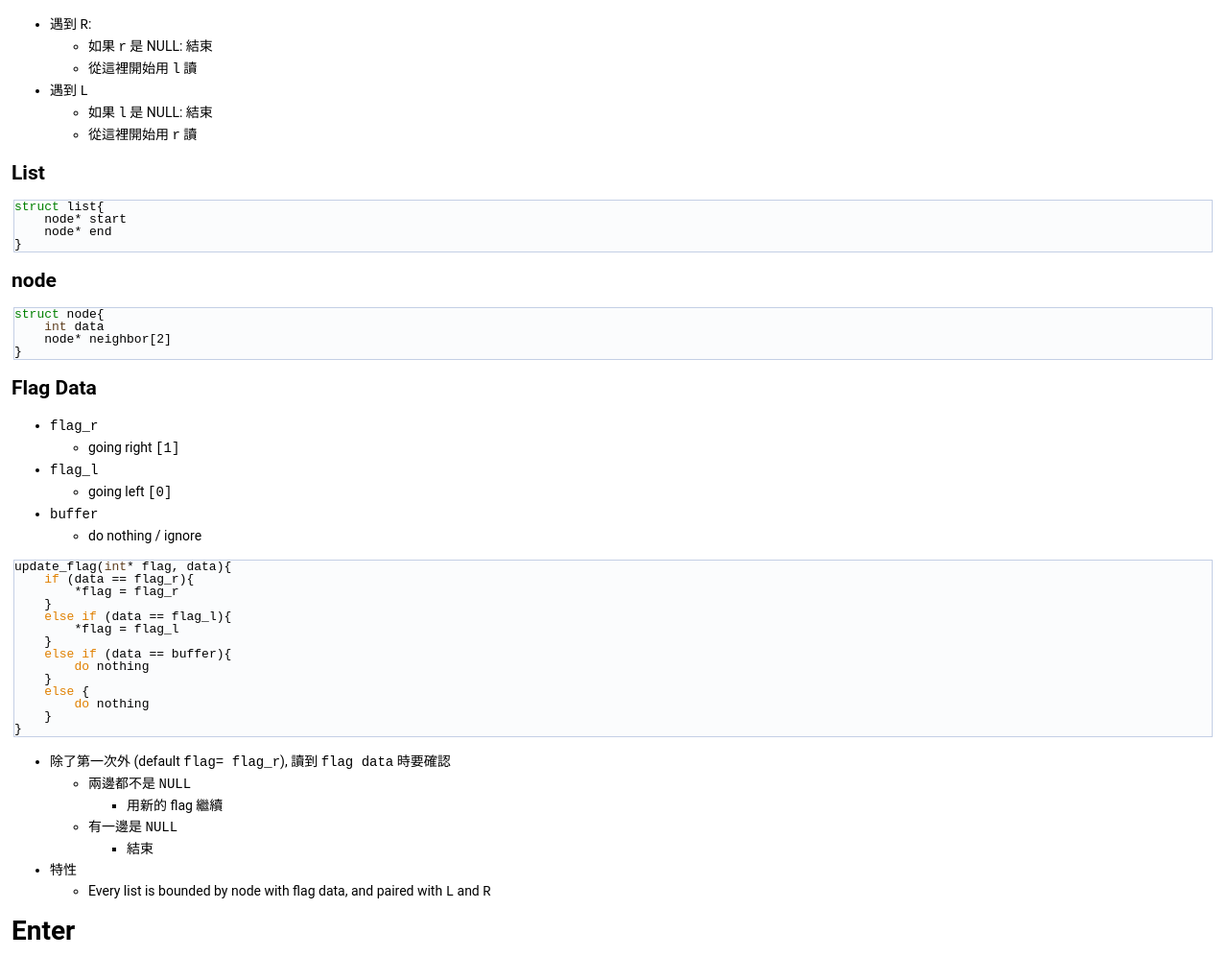
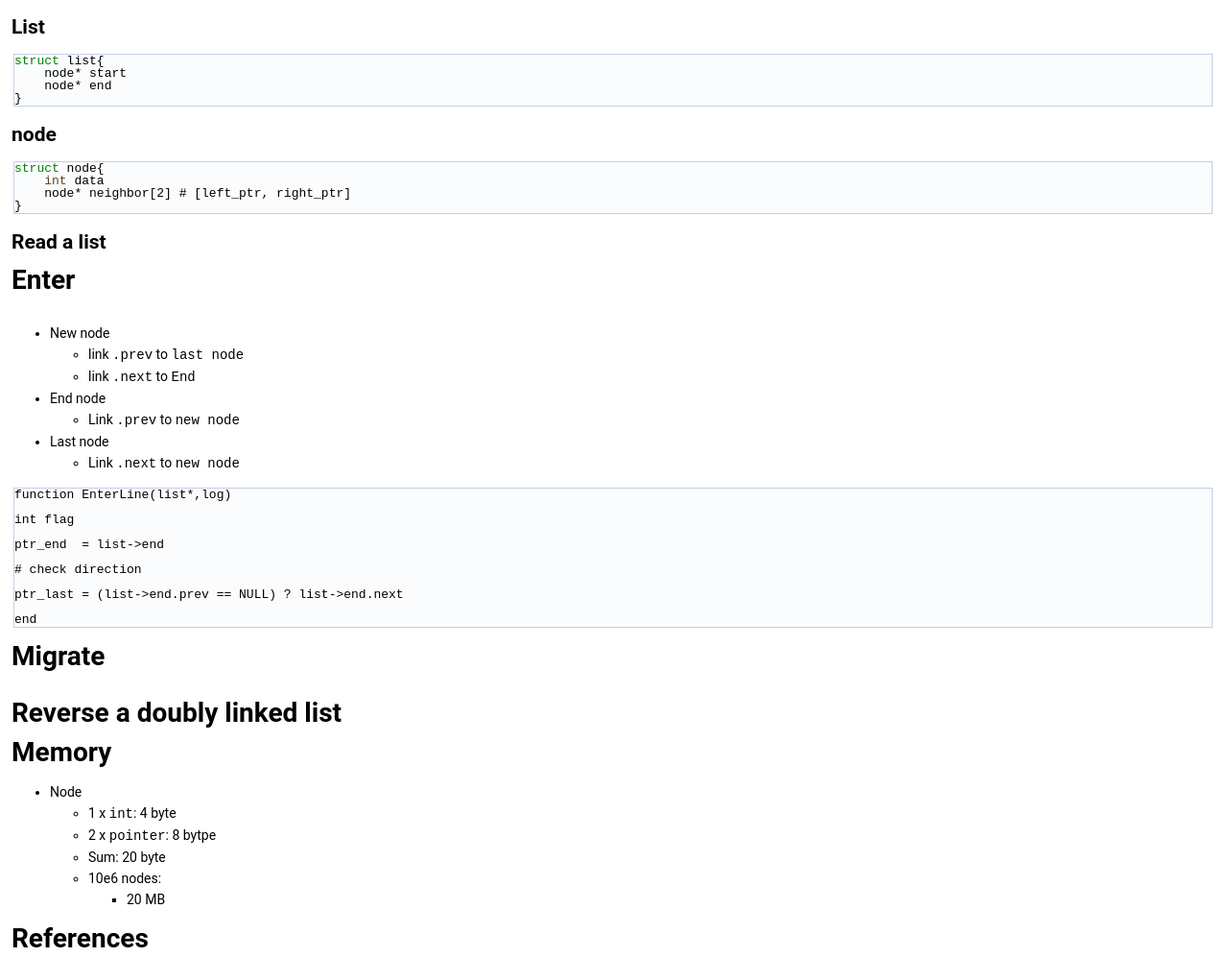
Before and after one commit to stevengogogo/DSA-WastonAbili, a plain HTML site: page index.html in a window 1280 px wide. Shown: the part 764-1761 px from the top of the page at 96% size. Drawn offline with Linux system fonts and the light colour scheme.

Commit message:
deploy: 6adfa8870d386d091b10571b0fad3ce7aaafbcf2

```diff
--- a/index.html
+++ b/index.html
@@ -101,18 +101,6 @@ Plan</h1>
 Implementation of Double linked list</h1>
 <p><img src="img/Plan.png" alt="" class="inline"/></p>
 <p><a href="https://gist.github.com/mycodeschool/7429492">https://gist.github.com/mycodeschool/7429492</a></p>
-<ul>
-<li>遇到 <code>R</code>:<ul>
-<li>如果 <code>r</code> 是 NULL: 結束</li>
-<li>從這裡開始用 <code>l</code> 讀</li>
-</ul>
-</li>
-<li>遇到 <code>L</code><ul>
-<li>如果 <code>l</code> 是 NULL: 結束</li>
-<li>從這裡開始用 <code>r</code> 讀</li>
-</ul>
-</li>
-</ul>
 <h2><a class="anchor" id="autotoc_md6"></a>
 List</h2>
 <div class="fragment"><div class="line"><span class="keyword">struct </span>list{</div>
@@ -123,55 +111,10 @@ List</h2>
 node</h2>
 <div class="fragment"><div class="line"><span class="keyword">struct </span>node{</div>
 <div class="line">    <span class="keywordtype">int</span> data</div>
-<div class="line">    node* neighbor[2]</div>
+<div class="line">    node* neighbor[2] # [left_ptr, right_ptr]</div>
 <div class="line">}</div>
 </div><!-- fragment --><h2><a class="anchor" id="autotoc_md8"></a>
-Flag Data</h2>
-<ul>
-<li><code>flag_r</code><ul>
-<li>going right <code>[1]</code></li>
-</ul>
-</li>
-<li><code>flag_l</code><ul>
-<li>going left <code>[0]</code></li>
-</ul>
-</li>
-<li><code>buffer</code><ul>
-<li>do nothing / ignore</li>
-</ul>
-</li>
-</ul>
-<div class="fragment"><div class="line">update_flag(<span class="keywordtype">int</span>* flag, data){</div>
-<div class="line">    <span class="keywordflow">if</span> (data == flag_r){</div>
-<div class="line">        *flag = flag_r</div>
-<div class="line">    }</div>
-<div class="line">    <span class="keywordflow">else</span> <span class="keywordflow">if</span> (data == flag_l){</div>
-<div class="line">        *flag = flag_l</div>
-<div class="line">    }</div>
-<div class="line">    <span class="keywordflow">else</span> <span class="keywordflow">if</span> (data == buffer){</div>
-<div class="line">        <span class="keywordflow">do</span> nothing</div>
-<div class="line">    }</div>
-<div class="line">    <span class="keywordflow">else</span> {</div>
-<div class="line">        <span class="keywordflow">do</span> nothing</div>
-<div class="line">    }</div>
-<div class="line">}</div>
-</div><!-- fragment --><ul>
-<li>除了第一次外 (default <code>flag= flag_r</code>), 讀到 <code>flag data</code> 時要確認<ul>
-<li>兩邊都不是 <code>NULL</code><ul>
-<li>用新的 flag 繼續</li>
-</ul>
-</li>
-<li>有一邊是 <code>NULL</code><ul>
-<li>結束</li>
-</ul>
-</li>
-</ul>
-</li>
-<li>特性<ul>
-<li>Every list is bounded by node with flag data, and paired with <code>L</code> and <code>R</code></li>
-</ul>
-</li>
-</ul>
+Read a list</h2>
 <h1><a class="anchor" id="autotoc_md9"></a>
 Enter</h1>
 <p><img src="img/Enter.png" alt="" class="inline"/></p>
```
